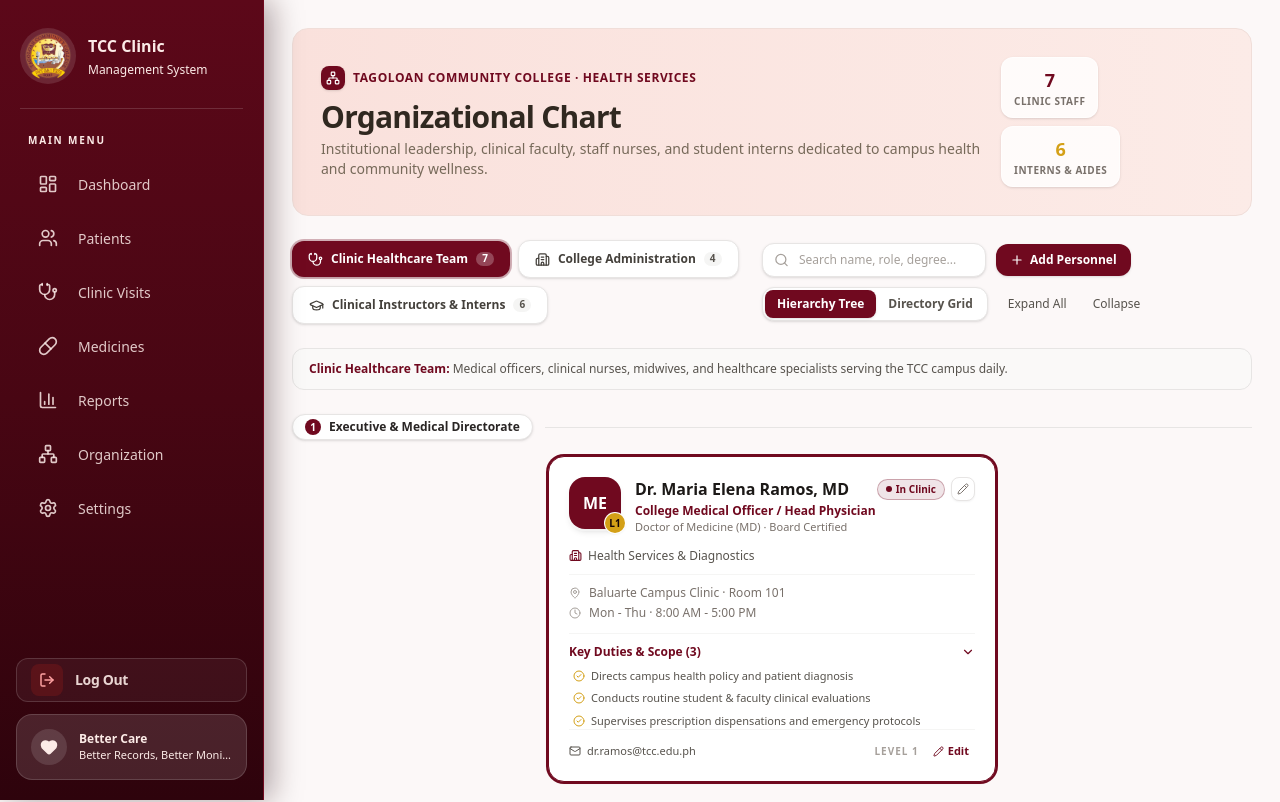
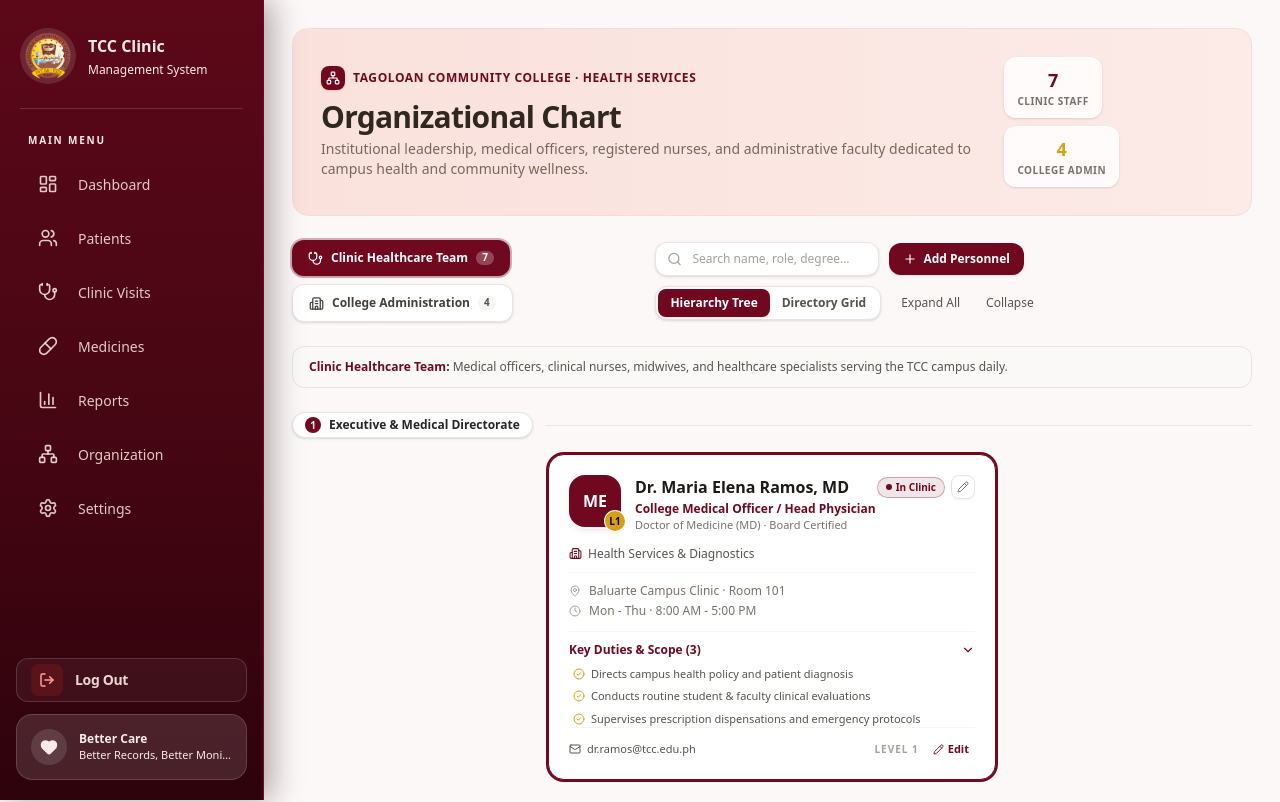
Before and after one commit to Baconnn02/TCC-_CLINIC, a React (Vite) app: page /staff in a window 1280 px wide. Shown: the top 802 px of the page. Built offline with nearby package versions, Linux system fonts and the light colour scheme.

Commit message:
Remove Clinical Instructors & Interns category from organization charts

```diff
--- a/src/pages/Landing.tsx
+++ b/src/pages/Landing.tsx
@@ -97,7 +97,6 @@ const NAV_LINKS: NavItem[] = [
         subItems: [
             { label: "Clinic Healthcare Team", href: "#organization" },
             { label: "College Administration", href: "#organization" },
-            { label: "Clinical Instructors & Interns", href: "#organization" },
         ],
     },
     {
@@ -834,7 +833,7 @@ export default function Landing(): React.JSX.Element {
                             Organizational Chart
                         </h2>
                         <p className="mx-auto mt-3 max-w-2xl text-xs text-white/70 sm:text-sm">
-                            Meet the dedicated healthcare leaders, physicians, registered nurses, and clinical interns behind Tagoloan Community College Clinic.
+                            Meet the dedicated healthcare leaders, physicians, registered nurses, and administrative faculty behind Tagoloan Community College Clinic.
                         </p>
 
                         {/* Choice Selector Tabs */}
@@ -850,11 +849,6 @@ export default function Landing(): React.JSX.Element {
                                         key: "admin",
                                         label: "College Administration",
                                         icon: <Building2 size={14} />,
-                                    },
-                                    {
-                                        key: "interns",
-                                        label: "Clinical Instructors & Interns",
-                                        icon: <GraduationCap size={14} />,
                                     },
                                 ] as const
                             ).map((tab) => {
--- a/src/pages/Organization.tsx
+++ b/src/pages/Organization.tsx
@@ -44,7 +44,7 @@ export interface OrgMember {
     reportsTo?: string;
 }
 
-export type OrgCategory = "clinic" | "admin" | "interns";
+export type OrgCategory = "clinic" | "admin";
 
 /* ─── Organization Data ──────────────────────────────────────────────────── */
 export const ORG_DATA: Record<
@@ -299,137 +299,6 @@ export const ORG_DATA: Record<
             },
         ],
     },
-    interns: {
-        title: "Clinical Training & Midwifery Interns",
-        tagline: "Clinical preceptors, senior student nurses, and student health aides supporting daily campus consultations.",
-        icon: <GraduationCap size={18} />,
-        members: [
-            {
-                id: "i-1",
-                name: "Prof. Teresa G. Mercado, RN, MAN",
-                role: "Lead Clinical Instructor & Preceptor",
-                department: "Clinical Nursing Department",
-                credentials: "BS Nursing · Clinical Preceptor Certified",
-                level: 1,
-                email: "teresa.mercado@tcc.edu.ph",
-                phone: "+63 (088) 555-0201",
-                location: "Clinic Simulation Lab & Campus Clinic",
-                dutyHours: "Mon - Thu · 7:30 AM - 4:30 PM",
-                status: "In Clinic",
-                avatarBg: "bg-[#70091f]",
-                badgeColor: "bg-[#70091f]/10 text-[#70091f] border-[#70091f]/30 dark:bg-[#70091f]/30 dark:text-[#fcebe7]",
-                responsibilities: [
-                    "Oversees student clinical duty rotations and hands-on drills",
-                    "Evaluates vital signs, maternity assessments and charting",
-                    "Conducts bedside patient care orientation and debriefs",
-                ],
-            },
-            {
-                id: "i-2",
-                name: "Prof. Arthur J. Lopez, RM, RN",
-                role: "Maternal Health Training Supervisor",
-                department: "Midwifery Clinical Training",
-                credentials: "Registered Midwife · Registered Nurse",
-                level: 1,
-                email: "arthur.lopez@tcc.edu.ph",
-                phone: "+63 (088) 555-0202",
-                location: "Maternal Health Station",
-                dutyHours: "Tue - Fri · 8:00 AM - 5:00 PM",
-                status: "Active Duty",
-                avatarBg: "bg-[#8b1505]",
-                badgeColor: "bg-purple-50 text-purple-700 border-purple-200 dark:bg-purple-950/40 dark:text-purple-300 dark:border-purple-800",
-                responsibilities: [
-                    "Instructs Fetal Doppler usage and palpation techniques",
-                    "Conducts prenatal counseling training with interns",
-                    "Monitors accuracy of clinic maternal care logs",
-                ],
-            },
-            {
-                id: "i-3",
-                name: "Bea Patricia Salcedo",
-                role: "Senior Nursing Intern (Team Lead)",
-                department: "Intern Duty Shift A",
-                credentials: "BS Nursing · 4th Year Senior Intern",
-                level: 2,
-                email: "salcedo.bea@tcc.edu.ph",
-                phone: "+63 (088) 555-0203",
-                location: "Campus Clinic · Duty Station 1",
-                dutyHours: "Mon - Wed · 8:00 AM - 4:00 PM",
-                status: "Active Duty",
-                avatarBg: "bg-[#5c0819]",
-                badgeColor: "bg-emerald-50 text-emerald-700 border-emerald-200 dark:bg-emerald-950/40 dark:text-emerald-300 dark:border-emerald-800",
-                reportsTo: "i-1",
-                responsibilities: [
-                    "Coordinates intern clinical duty assignments",
-                    "Performs blood pressure, pulse, and temperature triage",
-                    "Assists nurses in patient intake documentation",
-                ],
-            },
-            {
-                id: "i-4",
-                name: "Dianne Nicole Castro",
-                role: "Senior Midwifery Intern (Clinical Duty)",
-                department: "Intern Duty Shift B",
-                credentials: "Diploma in Midwifery · Senior Clinical Duty",
-                level: 2,
-                email: "castro.dianne@tcc.edu.ph",
-                phone: "+63 (088) 555-0204",
-                location: "Campus Clinic · Examination Bay",
-                dutyHours: "Wed - Fri · 8:00 AM - 4:00 PM",
-                status: "Active Duty",
-                avatarBg: "bg-[#a31a08]",
-                badgeColor: "bg-purple-50 text-purple-700 border-purple-200 dark:bg-purple-950/40 dark:text-purple-300 dark:border-purple-800",
-                reportsTo: "i-2",
-                responsibilities: [
-                    "Bedside patient assistance and maternal care checks",
-                    "Prepares ultrasound gel and Doppler instruments",
-                    "Health education handout distribution",
-                ],
-            },
-            {
-                id: "i-5",
-                name: "Joshua Dave Mendoza",
-                role: "Nursing Intern (Triage & First Aid)",
-                department: "Intern Duty Shift A",
-                credentials: "BS Nursing · 3rd Year Clinical Student",
-                level: 3,
-                email: "mendoza.joshua@tcc.edu.ph",
-                phone: "+63 (088) 555-0205",
-                location: "Campus Clinic · Triage Counter",
-                dutyHours: "Mon - Tue · 8:00 AM - 4:00 PM",
-                status: "In Clinic",
-                avatarBg: "bg-[#480613]",
-                badgeColor: "bg-blue-50 text-blue-700 border-blue-200 dark:bg-blue-950/40 dark:text-blue-300 dark:border-blue-800",
-                reportsTo: "i-3",
-                responsibilities: [
-                    "Student patient queuing and physical distance management",
-                    "Routine heights, weights, and BMI calculation",
-                    "Restocking bedside supplies and cotton swabs",
-                ],
-            },
-            {
-                id: "i-6",
-                name: "Alyssa Marie Cruz",
-                role: "Campus Health Aide & Youth Volunteer",
-                department: "Red Cross Youth Council · TCC Chapter",
-                credentials: "Certified First Aider · Red Cross Youth Volunteer",
-                level: 3,
-                email: "cruz.alyssa@tcc.edu.ph",
-                phone: "+63 (088) 555-0206",
-                location: "Student Center / Clinic Lobby",
-                dutyHours: "Flexible · Event Deployment",
-                status: "On Call",
-                avatarBg: "bg-[#70091f]",
-                badgeColor: "bg-amber-50 text-amber-700 border-amber-200 dark:bg-amber-950/40 dark:text-amber-300 dark:border-amber-800",
-                reportsTo: "i-3",
-                responsibilities: [
-                    "Campus athletic event first-aid assistance",
-                    "Blood letting drive coordinator volunteer",
-                    "Health awareness campaign liaison",
-                ],
-            },
-        ],
-    },
 };
 
 /* ─── Helpers & Storage ─────────────────────────────────────────────────── */
@@ -469,11 +338,10 @@ export function loadStoredOrgData(): typeof ORG_DATA {
         const raw = localStorage.getItem(STORAGE_KEY);
         if (raw) {
             const parsed = JSON.parse(raw);
-            if (parsed && parsed.clinic && parsed.admin && parsed.interns) {
+            if (parsed && parsed.clinic && parsed.admin) {
                 return {
                     clinic: { ...ORG_DATA.clinic, ...parsed.clinic, icon: ORG_DATA.clinic.icon },
                     admin: { ...ORG_DATA.admin, ...parsed.admin, icon: ORG_DATA.admin.icon },
-                    interns: { ...ORG_DATA.interns, ...parsed.interns, icon: ORG_DATA.interns.icon },
                 };
             }
         }
@@ -996,7 +864,6 @@ export default function Organization(): React.JSX.Element {
     const [expandedMembers, setExpandedMembers] = useState<Record<string, boolean>>({
         "c-1": true,
         "a-1": true,
-        "i-1": true,
     });
     const [viewMode, setViewMode] = useState<"hierarchy" | "directory">("hierarchy");
 
@@ -1066,9 +933,7 @@ export default function Organization(): React.JSX.Element {
             department:
                 selectedCategory === "clinic"
                     ? "Health Services & Diagnostics"
-                    : selectedCategory === "admin"
-                    ? "College Administration"
-                    : "Clinical Internship Unit",
+                    : "College Administration",
             credentials: "",
             level: 3,
             email: "",
@@ -1104,7 +969,6 @@ export default function Organization(): React.JSX.Element {
                 const toSave = {
                     clinic: { ...nextData.clinic, icon: undefined },
                     admin: { ...nextData.admin, icon: undefined },
-                    interns: { ...nextData.interns, icon: undefined },
                 };
                 localStorage.setItem(STORAGE_KEY, JSON.stringify(toSave));
                 setHasCustomChanges(true);
@@ -1134,7 +998,6 @@ export default function Organization(): React.JSX.Element {
                 const toSave = {
                     clinic: { ...nextData.clinic, icon: undefined },
                     admin: { ...nextData.admin, icon: undefined },
-                    interns: { ...nextData.interns, icon: undefined },
                 };
                 localStorage.setItem(STORAGE_KEY, JSON.stringify(toSave));
                 setHasCustomChanges(true);
@@ -1181,7 +1044,7 @@ export default function Organization(): React.JSX.Element {
                             Organizational Chart
                         </h1>
                         <p className="mt-1 max-w-2xl text-xs text-[#766959] sm:text-sm dark:text-stone-300">
-                            Institutional leadership, clinical faculty, staff nurses, and student interns dedicated to campus health and community wellness.
+                            Institutional leadership, medical officers, registered nurses, and administrative faculty dedicated to campus health and community wellness.
                         </p>
                     </div>
 
@@ -1197,10 +1060,10 @@ export default function Organization(): React.JSX.Element {
                         </div>
                         <div className="rounded-xl border border-white/60 bg-white/80 px-3 py-2 text-center shadow-sm dark:bg-[#251f19] dark:border-[#44382c]">
                             <p className="text-lg font-bold text-[#d4a017]">
-                                {orgData.interns.members.length}
+                                {orgData.admin.members.length}
                             </p>
                             <p className="text-[10px] font-semibold text-stone-500 uppercase tracking-wider">
-                                Interns &amp; Aides
+                                College Admin
                             </p>
                         </div>
                     </div>
@@ -1224,12 +1087,6 @@ export default function Organization(): React.JSX.Element {
                                 label: "College Administration",
                                 icon: <Building2 size={15} />,
                                 count: orgData.admin.members.length,
-                            },
-                            {
-                                key: "interns",
-                                label: "Clinical Instructors & Interns",
-                                icon: <GraduationCap size={15} />,
-                                count: orgData.interns.members.length,
                             },
                         ] as const
                     ).map((tab) => {
```
